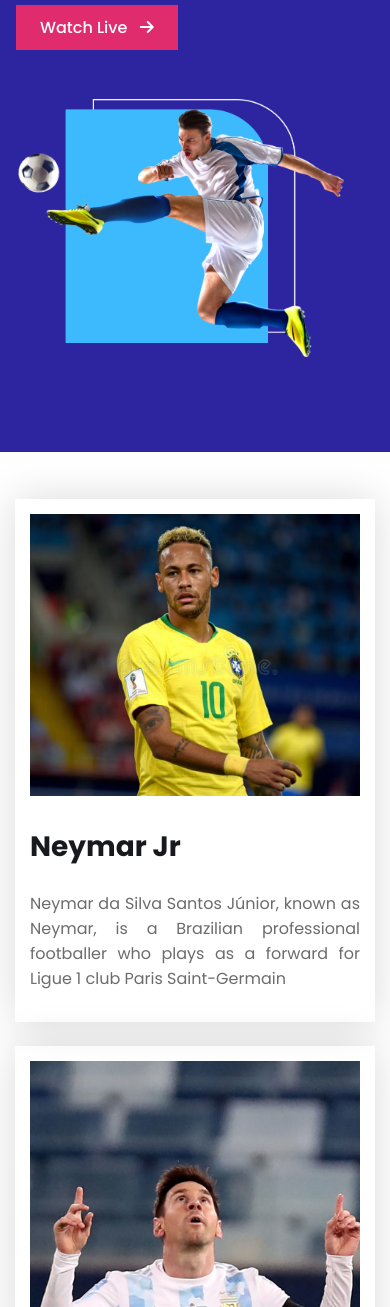
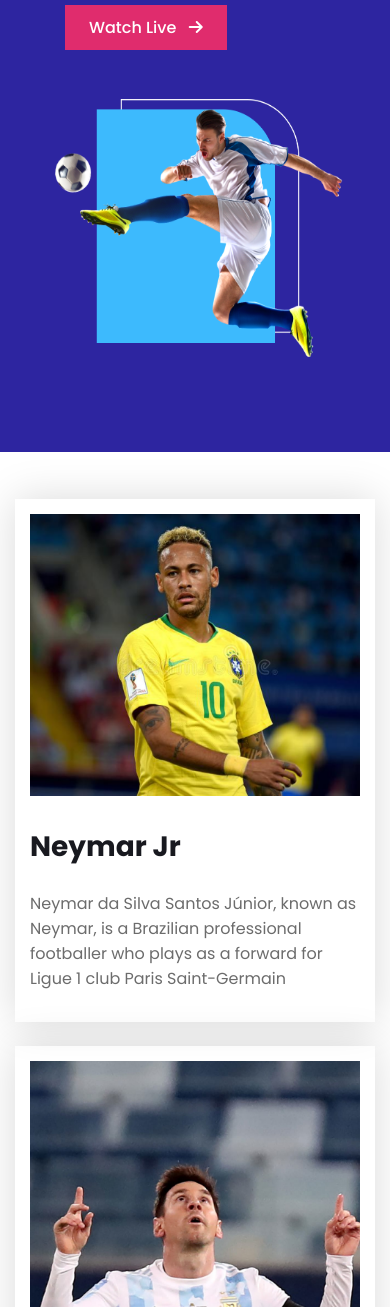
Before and after one commit to mehedirahman01/responsive-football, a plain HTML site: page index.html in a window 390 px wide. Shown: the part 293-1600 px from the top of the page. Drawn offline with Linux system fonts and the light colour scheme.

Commit message:
fixed responsiveness

```diff
--- a/styles/style.css
+++ b/styles/style.css
@@ -292,11 +292,10 @@ footer p{
 /* Media Queries */
 
 /* For Mobile Device */
-@media only screen and (max-width:688px){
+@media only screen and (max-width:480px){
 
     header{
-        width: 100%;
-        padding: 0px 0px 0px 16px;
+        padding: 0px 0px 0px 6px;
     }
     nav{
         display: none;
@@ -304,6 +303,8 @@ footer p{
 
     .top-banner{
         flex-direction: column;
+        align-items: center;
+        justify-content: center;
 
     }
 
@@ -314,20 +315,31 @@ footer p{
         line-height: 50px;
     }
 
+
+
     .banner-right{
         padding: 0;
     }
 
     .banner-right img{
         height: 260px;
-        width: 329px;
+        width: 290px;
     }
+
 
     .players{
         grid-template-columns: repeat(1,1fr);
         padding: 47px 15px;
         grid-row-gap: 24px;
     }
+
+    .player-info p{
+        font-size: 16px;
+        font-weight: 400;
+        text-align:left ;
+        color: #6C6C6C;
+    }
+
 
     .latest-match-section{
         display: none;
```
